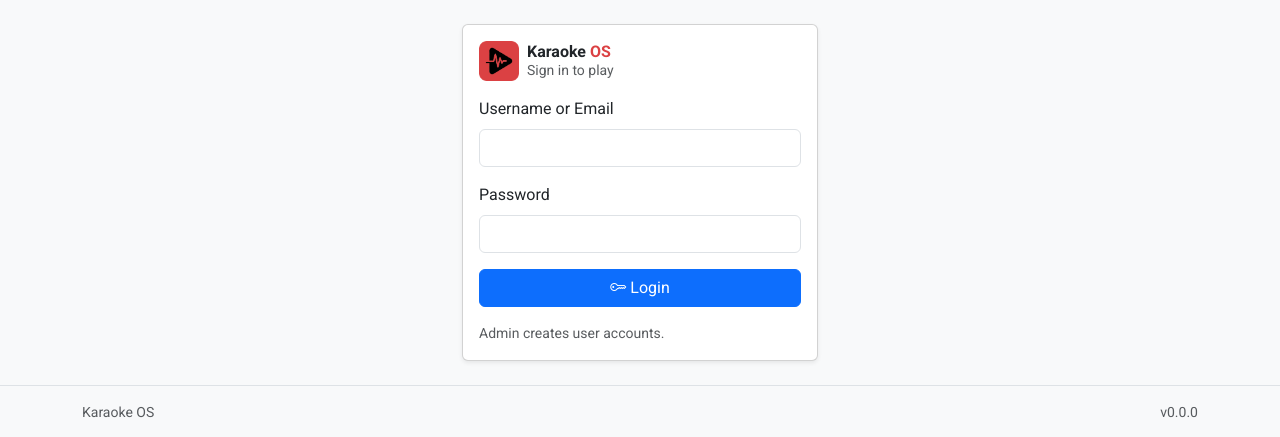
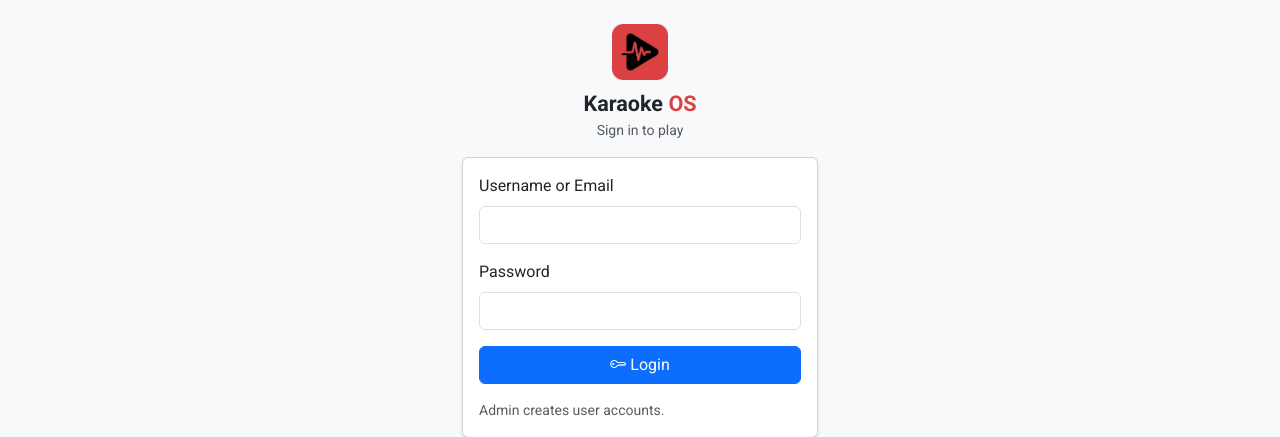
Before and after one commit to Brian-C69/karaoke-os, a PHP site: page /karaoke-os/index.php?r=login in a window 1280 px wide. Shown: the part 58-495 px from the top of the page. Run offline with PHP 8.4, Linux system fonts and the light colour scheme; some libraries are stand-ins or nearby versions.

Commit message:
Center login branding above card

```diff
--- a/templates/login.php
+++ b/templates/login.php
@@ -1,14 +1,12 @@
 <div class="row justify-content-center">
   <div class="col-md-5 col-lg-4">
+    <div class="text-center mb-3">
+      <img src="<?= e(APP_BASE) ?>/assets/img/karaoke_os_icon.png" alt="" width="56" height="56" style="object-fit:contain;">
+      <div class="fw-bold mt-2" style="font-size:1.35rem;">Karaoke <span style="color:#db4143;">OS</span></div>
+      <div class="text-muted small">Sign in to play</div>
+    </div>
     <div class="card shadow-sm">
       <div class="card-body">
-        <div class="d-flex align-items-center gap-2 mb-3">
-          <img src="<?= e(APP_BASE) ?>/assets/img/karaoke_os_icon.png" alt="" width="40" height="40" style="object-fit:contain;">
-          <div class="lh-sm">
-            <div class="fw-bold">Karaoke <span style="color:#db4143;">OS</span></div>
-            <div class="text-muted small">Sign in to play</div>
-          </div>
-        </div>
         <form method="post" action="<?= e(APP_BASE) ?>/?r=/login">
           <input type="hidden" name="csrf" value="<?= e(csrf_token()) ?>">
           <div class="mb-3">
```
Also changed, not shown: README.md, 1 other file.
